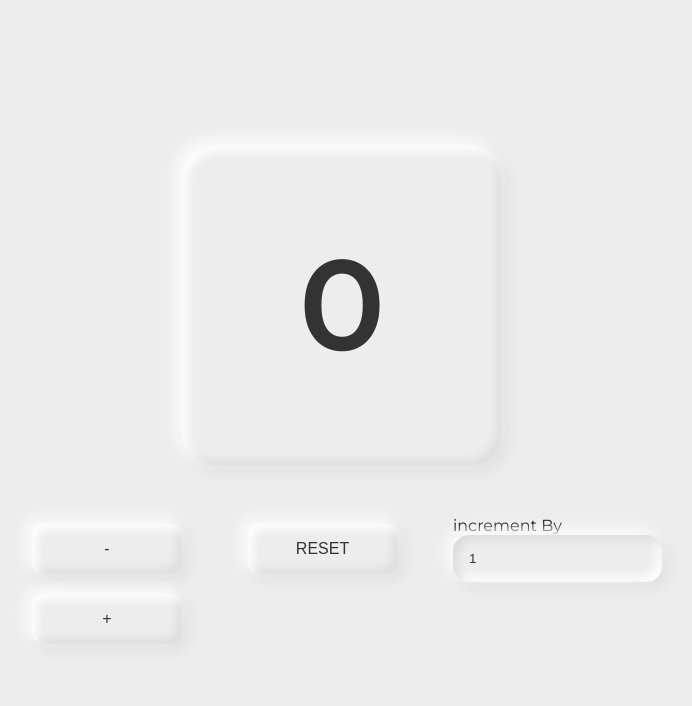
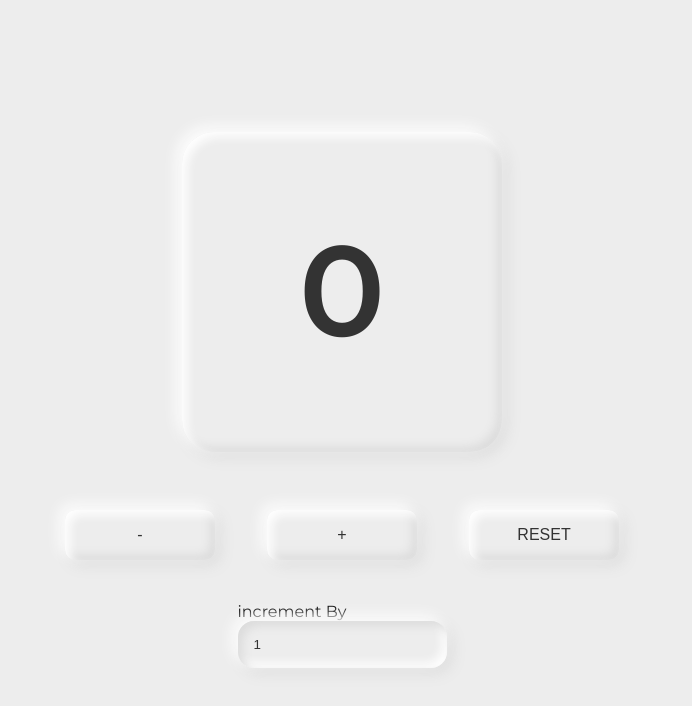
Before and after one commit to Arm0ny/jsAwesomeCounter, a plain HTML site: page public/index.html in a window 1280 px wide. Shown: the whole page, without its empty margins (298-990 px from the left). Drawn offline with Linux system fonts and the light colour scheme.

```diff
--- a/public/css/style.css
+++ b/public/css/style.css
@@ -36,21 +36,24 @@ h1{
 
 #counter{
     font-size: 8rem;
-    width: 20rem;
+    min-width: 20rem;
+    max-width: 90vw;
     padding: 5rem;
     height: 20rem;
     background: #ededed;
     text-align: center;
     border-radius: 2rem;
     box-shadow: -5px -5px 15px #FEFEFE, 5px 5px 15px #DCDCDC, inset 5px 5px 10px #FEFEFE, inset -5px -5px 10px #DCDCDC;
+    overflow-x: scroll
 }
 
 #controls{
     width: 50%;
     display: flex;
-    justify-content: space-between;
+    justify-content: center;
     align-items: center;
     flex-wrap: wrap;
+    gap: 2rem
 }
 
 
--- a/public/js/counter.js
+++ b/public/js/counter.js
@@ -23,9 +23,9 @@ function updateCounter(counter, action, value){
 document.body.onload = () => {
     let counter = createCounter(counterMain, 0)
     createButton(controls, '-', 'sub')
+    createButton(controls, '+', 'add')
     createButton(controls, 'RESET', 'reset')
     let incrementBy = createInput(controls, 'number', 'increment By')
-    createButton(controls, '+', 'add')
 
     //Add your buttons Below this line
 
```
